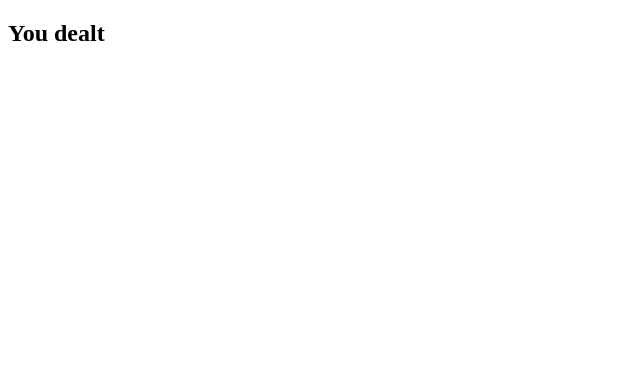
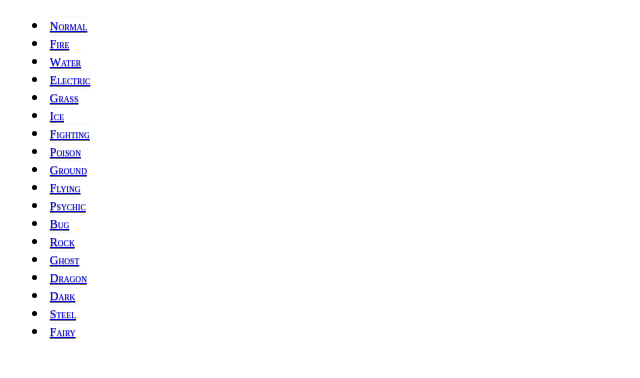
Before and after one commit to stephH154/Pokemon-Website, a plain HTML site: page pages/index.html in a window 1280 px wide. Shown: the whole page, without its empty margins (0-640 px from the left). Drawn offline with Linux system fonts and the light colour scheme.

Commit message:
0410-1
123

```diff
--- a/pages/index.html
+++ b/pages/index.html
@@ -1,21 +1,186 @@
 <!DOCTYPE html>
 <html lang="en">
   <head>
-    <meta charset="UTF-8">
-    <meta name="viewport" content="width=device-width, initial-scale=1.0">
+    <meta charset="UTF-8" />
+    <meta name="viewport" content="width=device-width, initial-scale=1.0" />
     <title>Pokemon Effectness</title>
+    <style>
+      ul {
+        display: block;
+        list-style-type: disc;
+        margin-block-start: 1em;
+        margin-block-end: 1em;
+        margin-inline-start: 0px;
+        margin-inline-end: 0px;
+        padding-inline-start: 40px;
+      }
+      .t-type {
+        border-style: solid none;
+        border-top-style: solid;
+        border-right-style: none;
+        border-bottom-style: solid;
+        border-left-style: none;
+        border-width: 1px;
+        border-top-width: 1px;
+        border-right-width: 1px;
+        border-bottom-width: 1px;
+        border-left-width: 1px;
+        border-radius: 5px;
+        border-top-left-radius: 5px;
+        border-top-right-radius: 5px;
+        border-bottom-right-radius: 5px;
+        border-bottom-left-radius: 5px;
+        padding: 0.15em;
+        font-variant: small-caps;
+        font-variant-ligatures: normal;
+        font-variant-numeric: normal;
+        font-variant-east-asian: normal;
+        font-variant-caps: small-caps;
+        font-variant-alternates: normal;
+        font-variant-position: normal;
+        font-size: 9pt;
+        color: #f8f8f8;
+        text-shadow: 0 1px 1px #807870;
+      }
+    </style>
   </head>
   <body>
     <header>
-        <h2>You dealt</h2>
+      <!-- <h2>You dealt</h2> -->
     </header>
-    <div class="main-body container">
+    <div class="main-body">
       <div class="attack container">
-
+        <ul>
+          <li>
+            <span class="t-type type-normal"
+              ><a href="/wiki/Normal_type" title="Normal type"
+                ><span class="t-type2">Normal</span></a
+              ></span
+            >
+          </li>
+          <li>
+            <span class="t-type type-fire"
+              ><a href="/wiki/Fire_type" title="Fire type"
+                ><span class="t-type2">Fire</span></a
+              ></span
+            >
+          </li>
+          <li>
+            <span class="t-type type-water"
+              ><a href="/wiki/Water_type" title="Water type"
+                ><span class="t-type2">Water</span></a
+              ></span
+            >
+          </li>
+          <li>
+            <span class="t-type type-electric"
+              ><a href="/wiki/Electric_type" title="Electric type"
+                ><span class="t-type2">Electric</span></a
+              ></span
+            >
+          </li>
+          <li>
+            <span class="t-type type-grass"
+              ><a href="/wiki/Grass_type" title="Grass type"
+                ><span class="t-type2">Grass</span></a
+              ></span
+            >
+          </li>
+          <li>
+            <span class="t-type type-ice"
+              ><a href="/wiki/Ice_type" title="Ice type"
+                ><span class="t-type2">Ice</span></a
+              ></span
+            >
+          </li>
+          <li>
+            <span class="t-type type-fighting"
+              ><a href="/wiki/Fighting_type" title="Fighting type"
+                ><span class="t-type2">Fighting</span></a
+              ></span
+            >
+          </li>
+          <li>
+            <span class="t-type type-poison"
+              ><a href="/wiki/Poison_type" title="Poison type"
+                ><span class="t-type2">Poison</span></a
+              ></span
+            >
+          </li>
+          <li>
+            <span class="t-type type-ground"
+              ><a href="/wiki/Ground_type" title="Ground type"
+                ><span class="t-type2">Ground</span></a
+              ></span
+            >
+          </li>
+          <li>
+            <span class="t-type type-flying"
+              ><a href="/wiki/Flying_type" title="Flying type"
+                ><span class="t-type2">Flying</span></a
+              ></span
+            >
+          </li>
+          <li>
+            <span class="t-type type-psychic"
+              ><a href="/wiki/Psychic_type" title="Psychic type"
+                ><span class="t-type2">Psychic</span></a
+              ></span
+            >
+          </li>
+          <li>
+            <span class="t-type type-bug"
+              ><a href="/wiki/Bug_type" title="Bug type"
+                ><span class="t-type2">Bug</span></a
+              ></span
+            >
+          </li>
+          <li>
+            <span class="t-type type-rock"
+              ><a href="/wiki/Rock_type" title="Rock type"
+                ><span class="t-type2">Rock</span></a
+              ></span
+            >
+          </li>
+          <li>
+            <span class="t-type type-ghost"
+              ><a href="/wiki/Ghost_type" title="Ghost type"
+                ><span class="t-type2">Ghost</span></a
+              ></span
+            >
+          </li>
+          <li>
+            <span class="t-type type-dragon"
+              ><a href="/wiki/Dragon_type" title="Dragon type"
+                ><span class="t-type2">Dragon</span></a
+              ></span
+            >
+          </li>
+          <li>
+            <span class="t-type type-dark"
+              ><a href="/wiki/Dark_type" title="Dark type"
+                ><span class="t-type2">Dark</span></a
+              ></span
+            >
+          </li>
+          <li>
+            <span class="t-type type-steel"
+              ><a href="/wiki/Steel_type" title="Steel type"
+                ><span class="t-type2">Steel</span></a
+              ></span
+            >
+          </li>
+          <li>
+            <span class="t-type type-fairy"
+              ><a href="/wiki/Fairy_type" title="Fairy type"
+                ><span class="t-type2">Fairy</span></a
+              ></span
+            >
+          </li>
+        </ul>
       </div>
-        <div class="defence container">
-
-        </div>
+      <div class="effectness container"></div>
+      <div class="defence container"></div>
     </div>
   </body>
 </html>
```
Lines whose indentation alone changed are shown as unchanged.
